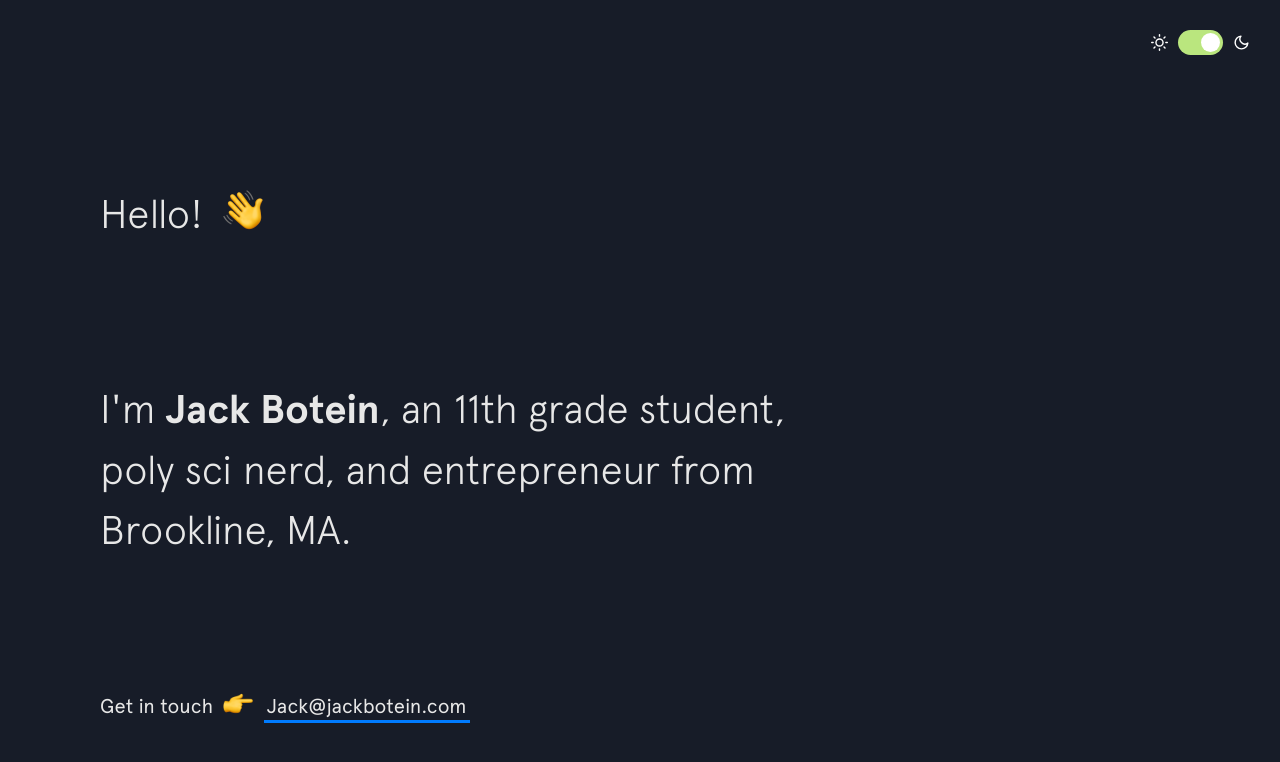
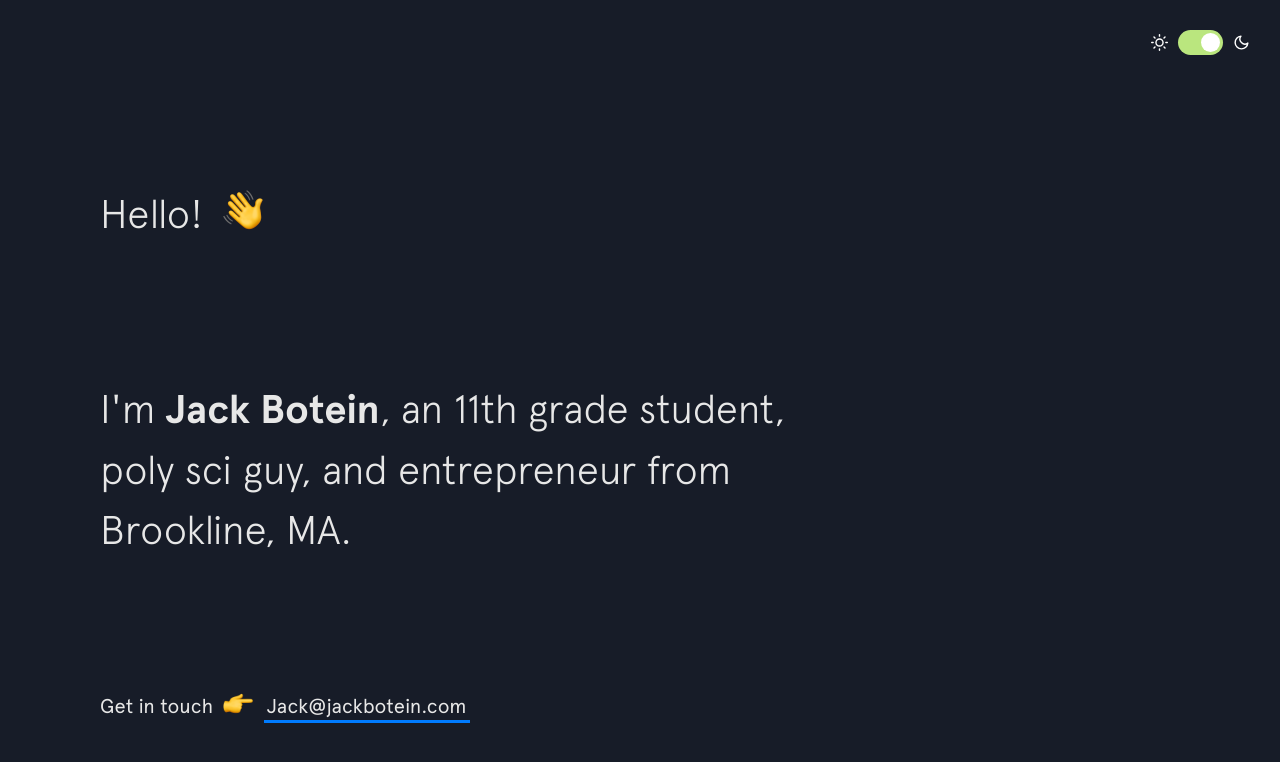
Before and after one commit to Jackbotein/Jackbotein.com, a Jekyll site: the page built from index.html, in a window 1280 px wide and 900 px high. Shown: the top 762 px of the window. Built offline with Jekyll 4.4.1, drawn with Linux system fonts in a browser that asks for light colours; nearby versions of some CDN libraries.

Commit message:
Update intro.html

```diff
--- a/_includes/intro.html
+++ b/_includes/intro.html
@@ -4,7 +4,7 @@
   </h1>
 
   <h2 class="intro__tagline">I'm
-    <span class="name">Jack Botein</span>, an 11th grade student, poly sci nerd, and entrepreneur from Brookline, MA.
+    <span class="name">Jack Botein</span>, an 11th grade student, poly sci guy, and entrepreneur from Brookline, MA.
   </h2>
 
   <h3 class="intro__contact">
```
